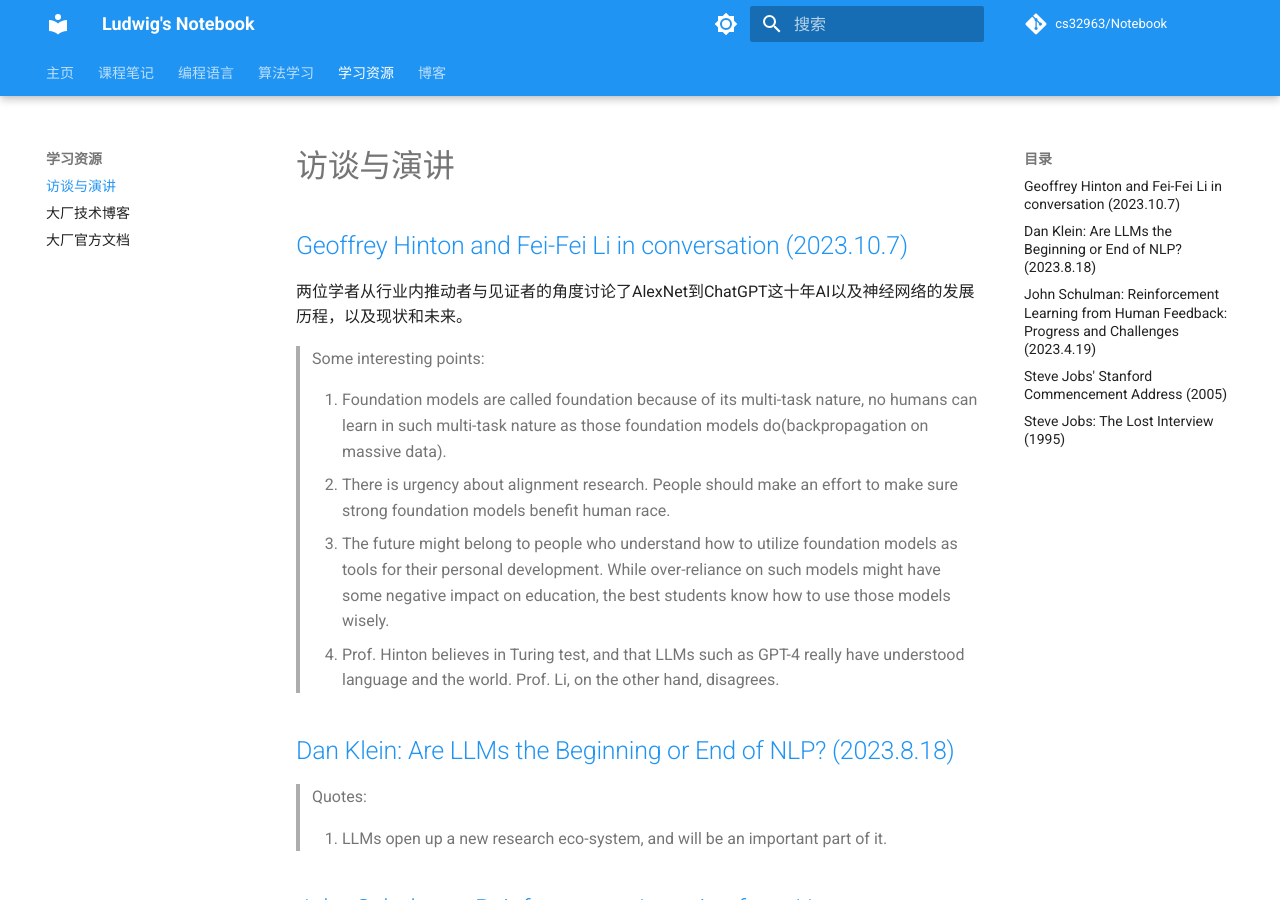
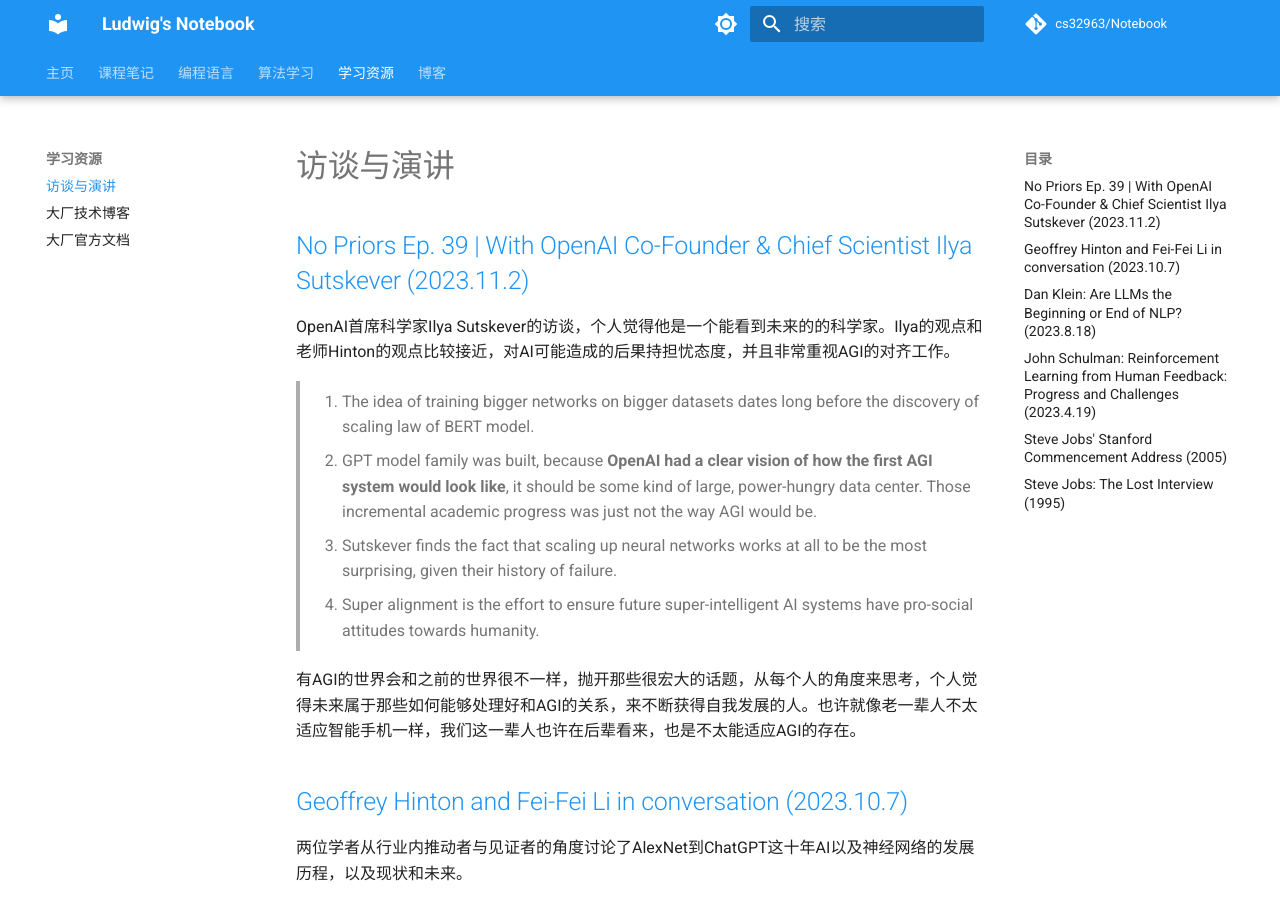
Before and after one commit to cs32963/Notebook, an MkDocs documentation site: the page built from docs/resources/talks.md, in a window 1280 px wide and 900 px high. Built offline with MkDocs 1.6.1 and Material for MkDocs 9.7.7, drawn with Linux system fonts in a browser that asks for light colours; comment, search, counter and statistics services are not loaded.

Commit message:
add new talks

```diff
--- a/docs/resources/talks.md
+++ b/docs/resources/talks.md
@@ -1,4 +1,18 @@
 # 访谈与演讲
+
+## [No Priors Ep. 39 | With OpenAI Co-Founder & Chief Scientist Ilya Sutskever (2023.11.2)](https://www.youtube.com/watch?v=Ft0gTO2K85A)
+
+OpenAI首席科学家Ilya Sutskever的访谈，个人觉得他是一个能看到未来的的科学家。Ilya的观点和老师Hinton的观点比较接近，对AI可能造成的后果持担忧态度，并且非常重视AGI的对齐工作。
+
+> 1. The idea of training bigger networks on bigger datasets dates long before the discovery of scaling law of BERT model.
+>
+> 2. GPT model family was built, because **OpenAI had a clear vision of how the first AGI system would look like**, it should be some kind of large, power-hungry data center. Those incremental academic progress was just not the way AGI would be.
+>
+> 3. Sutskever finds the fact that scaling up neural networks works at all to be the most surprising, given their history of failure.
+>
+> 4. Super alignment is the effort to ensure future super-intelligent AI systems have pro-social attitudes towards humanity.
+
+有AGI的世界会和之前的世界很不一样，抛开那些很宏大的话题，从每个人的角度来思考，个人觉得未来属于那些如何能够处理好和AGI的关系，来不断获得自我发展的人。也许就像老一辈人不太适应智能手机一样，我们这一辈人也许在后辈看来，也是不太能适应AGI的存在。
 
 ## [Geoffrey Hinton and Fei-Fei Li in conversation (2023.10.7)](https://www.youtube.com/watch?v=E14IsFbAbpI)
 
```
